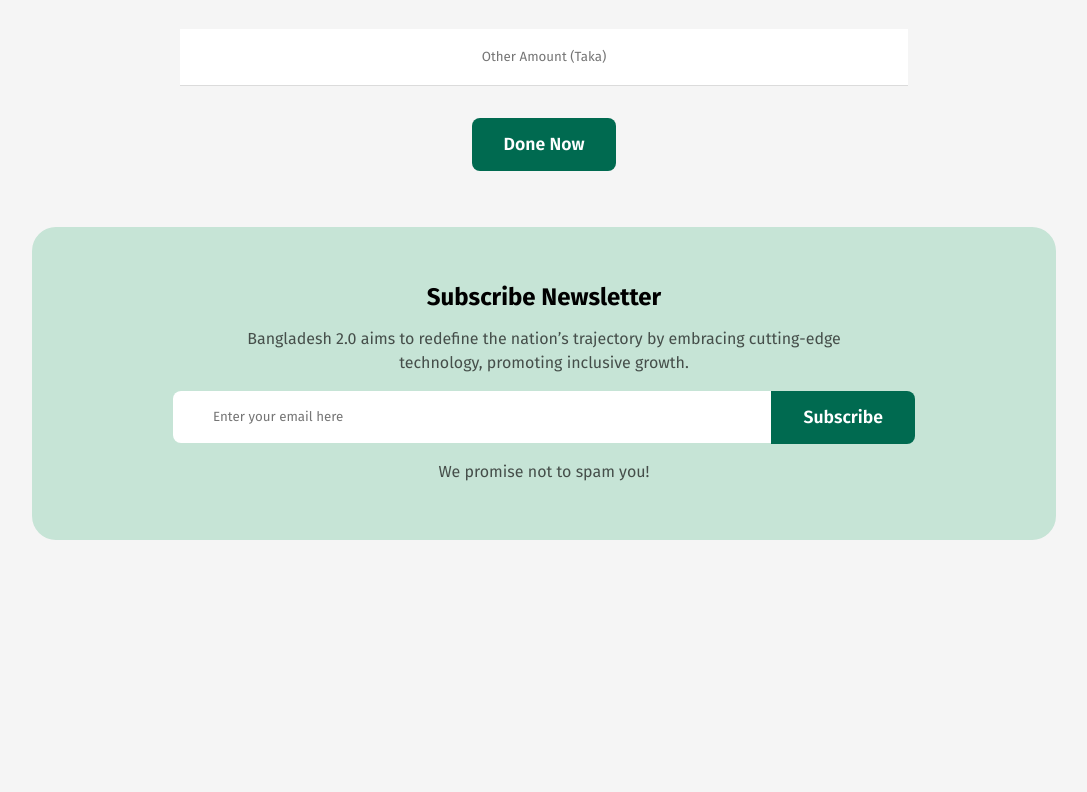
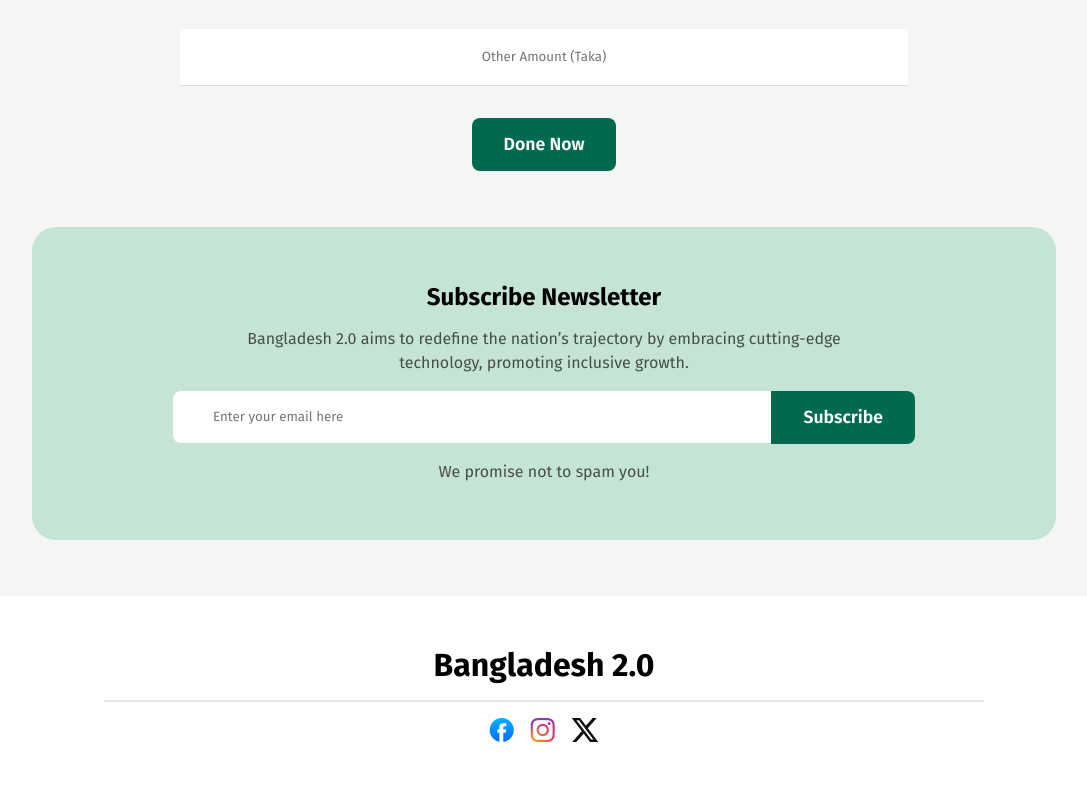
Before and after one commit to suraiya-jahan-bhuiyan-sraboni/bangladesh2.0, a plain HTML site: page index.html in a window 1280 px wide. Shown: the part 3927-4719 px from the top of the page, without its empty margins (96-1183 px from the left). Before the commit the page ends 4523 px from the top, so only its background shows below. Drawn offline with nearby package versions, Linux system fonts and the light colour scheme.

Commit message:
footer done

```diff
--- a/index.html
+++ b/index.html
@@ -223,5 +223,11 @@ Building modern facilities and connectivity to support rapid urbanization.
         <p class="card-text">We promise not to spam you!</p>
 
     </section>
+    <footer>
+        <h1>Bangladesh 2.0</h1><hr>
+        <div class="icons">
+            <img src="assets/facebook.png" alt=""><img src="assets/instagram.png" alt=""><img src="assets/x.png" alt="">
+        </div>
+    </footer>
 </body>
 </html>
--- a/style.css
+++ b/style.css
@@ -328,3 +328,21 @@ th {
 .bt{
     border-radius: 0px 8px 8px 0px;
 }
+footer{
+    padding:50px 200px;
+    display: flex;
+    flex-direction: column;
+    text-align: center;
+    justify-content: center;
+    gap: 1rem;
+    background: #FFF;
+}
+hr{
+    border: 1px solid rgba(14, 14, 14, 0.10);
+}
+.icons{
+    display: flex;
+    align-items: center;
+    justify-content: center;
+    gap: 1rem;
+}
```
